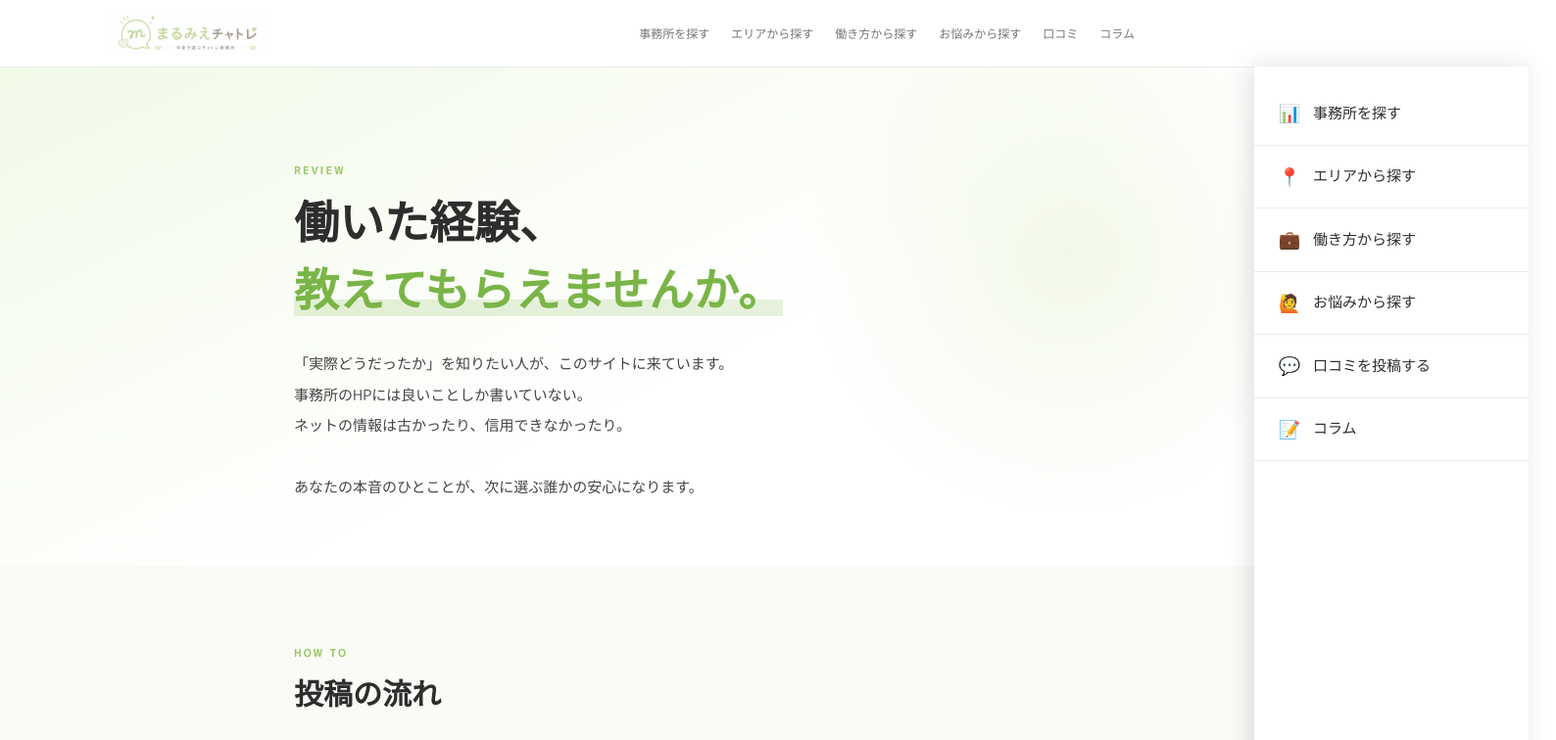
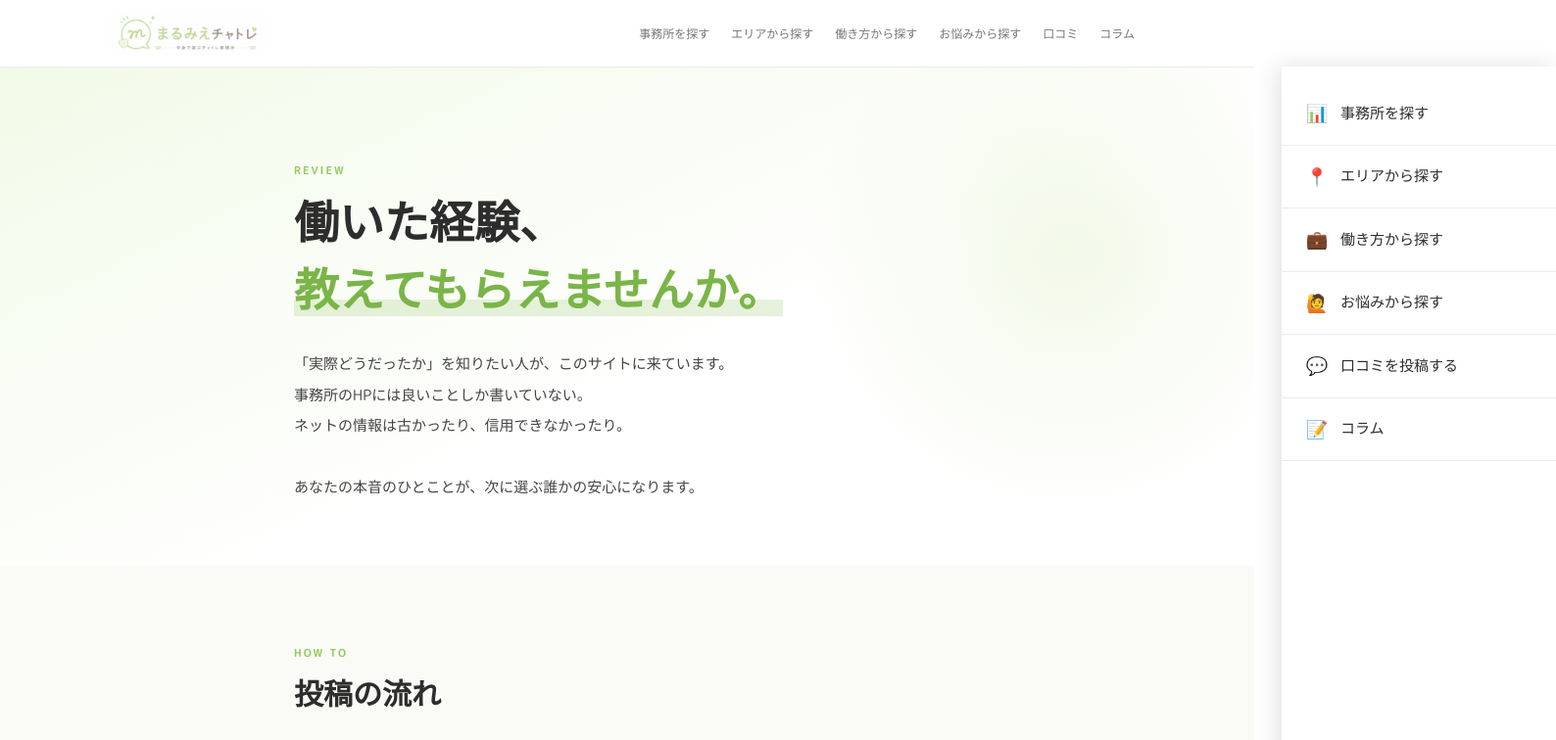
Before and after one commit to marumie-chatre/marumie-chatre.github.io, a Next.js app: page /kuchikomi in a window 1280 px wide. Shown: the top 756 px of the page at 98% size, 1588 px wide, since content can reach past the window. Built offline with nearby package versions, Linux system fonts and the light colour scheme; a web font is replaced by a local one.

Commit message:
ハンバーガーメニュー表示位置修正

```diff
--- a/app/HamburgerMenu.tsx
+++ b/app/HamburgerMenu.tsx
@@ -4,13 +4,11 @@ import { useState } from "react";
 
 export default function HamburgerMenu() {
   const [isOpen, setIsOpen] = useState(false);
-
   const close = () => setIsOpen(false);
   const toggle = () => setIsOpen((prev) => !prev);
 
   return (
     <>
-      {/* ハンバーガーボタン */}
       <button
         className={`hamburger${isOpen ? " active" : ""}`}
         aria-label="メニューを開く"
@@ -21,7 +19,6 @@ export default function HamburgerMenu() {
         <span></span>
       </button>
 
-      {/* スマホメニュー */}
       <div className={`sp-menu${isOpen ? " open" : ""}`}>
         <nav className="sp-nav">
           <Link href="/jimusho" onClick={close}>
@@ -45,9 +42,8 @@ export default function HamburgerMenu() {
         </nav>
       </div>
 
-      {/* オーバーレイ */}
       {isOpen && (
-        <div className="sp-overlay" onClick={close} />
+        <div className="sp-overlay visible" onClick={close} />
       )}
     </>
   );
--- a/app/globals.css
+++ b/app/globals.css
@@ -742,12 +742,17 @@ img { display: block; max-width: 100%; }
 .sp-menu {
   position: fixed; top: 68px; right: 0;
   width: 280px; height: calc(100vh - 68px);
-  background: var(--white); z-index: 199;
-  transform: translateX(100%);
+  background: var(--white); z-index: 300;
+  transform: translateX(110%);
   transition: transform .28s ease;
   overflow-y: auto;
   box-shadow: -4px 0 24px rgba(0,0,0,0.12);
-}.sp-menu.open { transform: translateX(0); }
+  pointer-events: none;
+}
+.sp-menu.open {
+  transform: translateX(0);
+  pointer-events: auto;
+}
 
 .sp-nav {
   display: flex; flex-direction: column;
@@ -764,12 +769,11 @@ img { display: block; max-width: 100%; }
 .sp-nav-icon { font-size: 18px; width: 24px; text-align: center; }
 
 .sp-overlay {
+  position: fixed; inset: 0; z-index: 299;
+  background: rgba(0,0,0,0.4);
   display: none;
-  position: fixed; inset: 0; z-index: 198;
-  background: rgba(0,0,0,0.4);
 }
-.sp-menu.open ~ .sp-overlay,
-.sp-overlay:has(~ .sp-menu.open) { display: block; }
+.sp-overlay.visible { display: block; }
 
 @media (max-width: 960px) {
   .hamburger { display: flex; }
```
